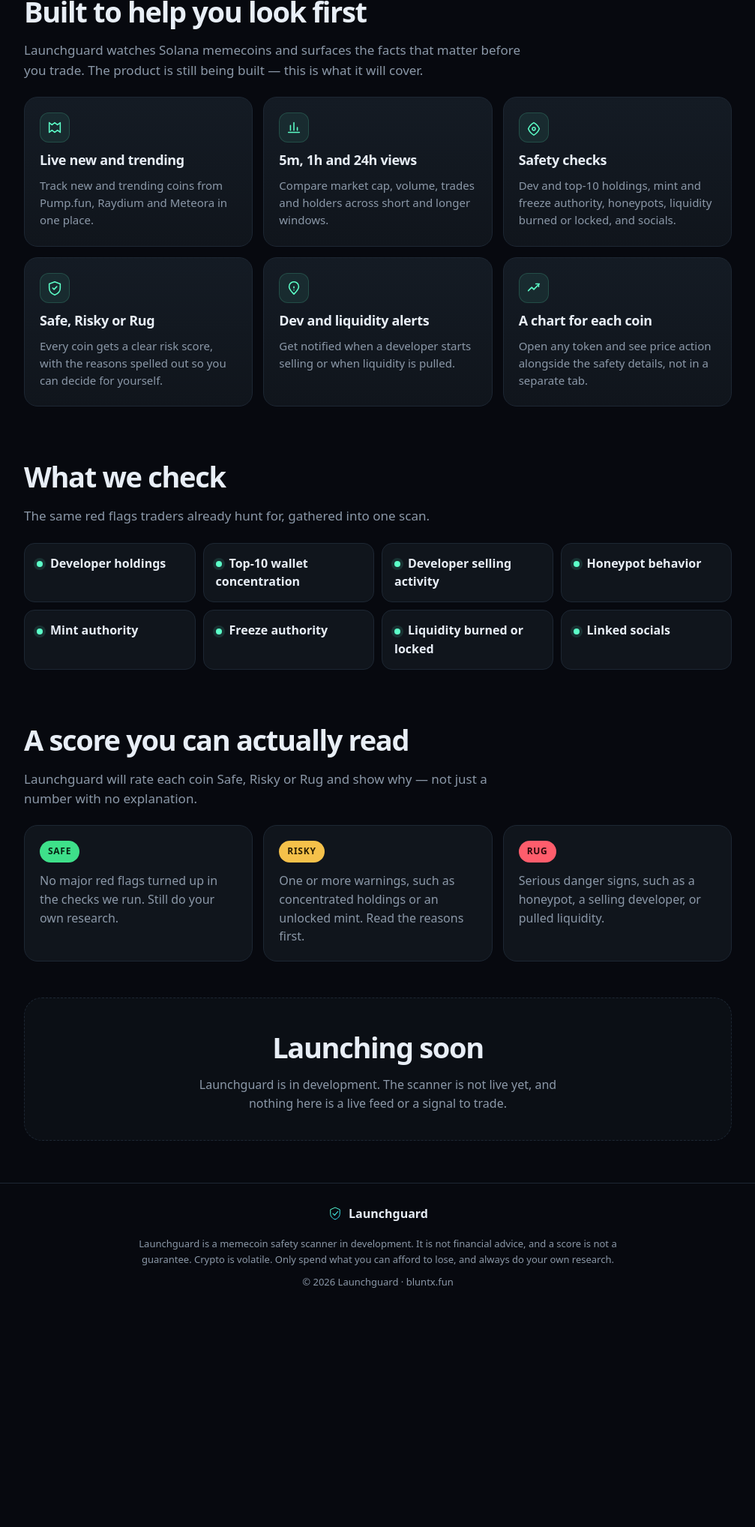
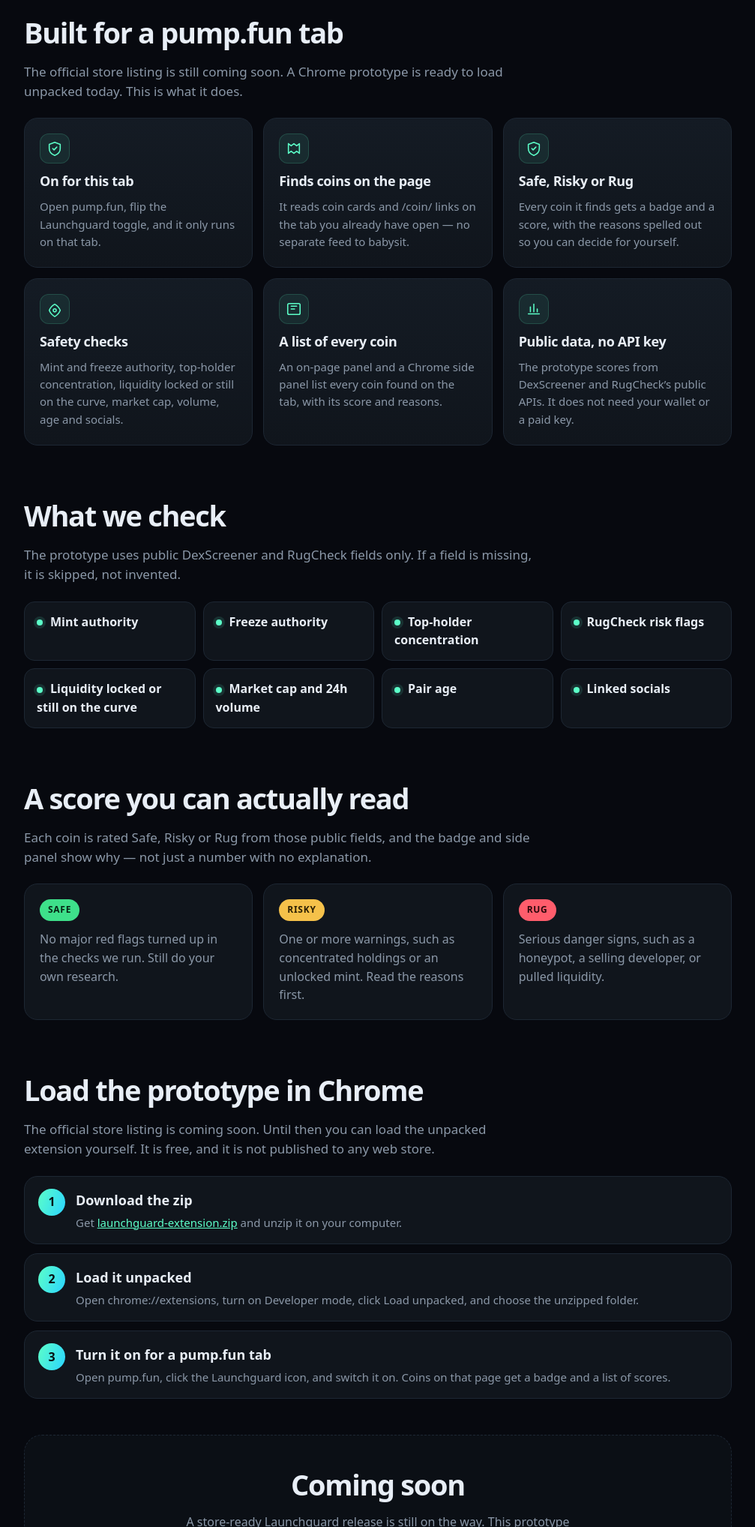
Before and after one commit to idonthaveanymailtogive-create/bluntx.fun, a plain HTML site: page index.html in a window 1280 px wide. Shown: the part 764-2800 px from the top of the page at 75% size, without its empty margins (136-1143 px from the left). Before the commit the page ends 2541 px from the top, so only its background shows below. Drawn offline with Linux system fonts and the light colour scheme.

Commit message:
Present Launchguard as a pump.fun extension and add the prototype zip
The landing page now describes the browser extension, still coming soon, and links to a downloadable Chrome Manifest V3 prototype. It is not published to any web store.

```diff
--- a/index.html
+++ b/index.html
@@ -4,20 +4,20 @@
   <meta charset="utf-8">
   <meta name="viewport" content="width=device-width, initial-scale=1, viewport-fit=cover">
   <title>Launchguard — Scan memecoins before you buy</title>
-  <meta name="description" content="Launchguard is a safety-first Solana memecoin scanner. Check new and trending coins, get a Safe, Risky or Rug score with the reasons, and get alerts when a dev sells or liquidity is pulled. Launching soon.">
+  <meta name="description" content="Launchguard is a browser extension for pump.fun. Turn it on for a tab to scan the coins on the page and see a Safe, Risky or Rug score with the reasons. Coming soon.">
   <meta name="theme-color" content="#07090f">
   <meta name="mobile-web-app-capable" content="yes">
   <meta name="apple-mobile-web-app-capable" content="yes">
   <meta name="apple-mobile-web-app-status-bar-style" content="black-translucent">
   <meta name="apple-mobile-web-app-title" content="Launchguard">
   <meta property="og:title" content="Launchguard — Scan memecoins before you buy">
-  <meta property="og:description" content="A safety-first Solana memecoin scanner. Safe, Risky or Rug scores with reasons. Launching soon.">
+  <meta property="og:description" content="A browser extension for pump.fun. Safe, Risky or Rug scores with reasons. Coming soon.">
   <meta property="og:url" content="https://bluntx.fun/">
   <meta property="og:type" content="website">
   <meta property="og:image" content="https://bluntx.fun/og.png">
   <meta name="twitter:card" content="summary">
   <meta name="twitter:title" content="Launchguard — Scan memecoins before you buy">
-  <meta name="twitter:description" content="A safety-first Solana memecoin scanner. Launching soon.">
+  <meta name="twitter:description" content="A browser extension for pump.fun. Coming soon.">
   <meta name="twitter:image" content="https://bluntx.fun/og.png">
   <link rel="icon" href="favicon.svg" type="image/svg+xml">
   <link rel="icon" href="favicon.png" type="image/png" sizes="32x32">
@@ -34,7 +34,7 @@
     <nav>
       <a href="#features">Features</a>
       <a href="#safety">Safety checks</a>
-      <a href="#score">Risk score</a>
+      <a href="#install">Install</a>
     </nav>
   </header>
 
@@ -43,10 +43,11 @@
       <p class="tag">Launching soon</p>
       <img class="hero-logo" src="logo.svg" alt="Launchguard shield">
       <h1>Launchguard</h1>
-      <p class="lead">Scan new memecoins before you buy.</p>
-      <p class="sub">A safety-first Solana scanner for new and trending coins. See the risks, read the reasons, and get alerted when a dev sells or liquidity is pulled.</p>
+      <p class="lead">Scan the coins on a pump.fun tab before you buy.</p>
+      <p class="sub">Launchguard is a browser extension. You have pump.fun open, you turn it on for that tab, and it tells you about every coin on the page — Safe, Risky or Rug, with the reasons.</p>
       <div class="actions">
-        <a class="btn primary" href="#features">See what’s coming</a>
+        <a class="btn primary" href="launchguard-extension.zip" download>Download the prototype</a>
+        <a class="btn ghost" href="#install">How to load it</a>
       </div>
       <div class="scores" aria-hidden="true">
         <span class="pill safe">Safe</span>
@@ -56,72 +57,72 @@
     </section>
 
     <section id="features" class="section">
-      <h2>Built to help you look first</h2>
-      <p class="intro">Launchguard watches Solana memecoins and surfaces the facts that matter before you trade. The product is still being built — this is what it will cover.</p>
+      <h2>Built for a pump.fun tab</h2>
+      <p class="intro">The official store listing is still coming soon. A Chrome prototype is ready to load unpacked today. This is what it does.</p>
       <ul class="cards">
+        <li>
+          <div class="icon" aria-hidden="true">
+            <svg viewBox="0 0 24 24" fill="none" stroke="currentColor" stroke-width="1.7" stroke-linecap="round" stroke-linejoin="round"><path d="M12 3l8 3v6c0 5-3.5 8.5-8 10-4.5-1.5-8-5-8-10V6l8-3z"/><path d="M9 12l2 2 4-4"/></svg>
+          </div>
+          <h3>On for this tab</h3>
+          <p>Open pump.fun, flip the Launchguard toggle, and it only runs on that tab.</p>
+        </li>
         <li>
           <div class="icon" aria-hidden="true">
             <svg viewBox="0 0 24 24" fill="none" stroke="currentColor" stroke-width="1.7" stroke-linecap="round" stroke-linejoin="round"><path d="M4 19V5M4 19l4-3 4 3 4-3 4 3V5L16 8l-4-3-4 3-4-3"/></svg>
           </div>
-          <h3>Live new and trending</h3>
-          <p>Track new and trending coins from Pump.fun, Raydium and Meteora in one place.</p>
+          <h3>Finds coins on the page</h3>
+          <p>It reads coin cards and /coin/ links on the tab you already have open — no separate feed to babysit.</p>
         </li>
         <li>
           <div class="icon" aria-hidden="true">
-            <svg viewBox="0 0 24 24" fill="none" stroke="currentColor" stroke-width="1.7" stroke-linecap="round" stroke-linejoin="round"><path d="M4 19h16M7 16V9M12 16V5M17 16v-4"/></svg>
+            <svg viewBox="0 0 24 24" fill="none" stroke="currentColor" stroke-width="1.7" stroke-linecap="round" stroke-linejoin="round"><path d="M12 3l8 3v6c0 5-3.5 8.5-8 10-4.5-1.5-8-5-8-10V6l8-3z"/><path d="M9 12l2 2 4-4"/></svg>
           </div>
-          <h3>5m, 1h and 24h views</h3>
-          <p>Compare market cap, volume, trades and holders across short and longer windows.</p>
+          <h3>Safe, Risky or Rug</h3>
+          <p>Every coin it finds gets a badge and a score, with the reasons spelled out so you can decide for yourself.</p>
         </li>
         <li>
           <div class="icon" aria-hidden="true">
             <svg viewBox="0 0 24 24" fill="none" stroke="currentColor" stroke-width="1.7" stroke-linecap="round" stroke-linejoin="round"><path d="M4 14c2-5 6-8 8-9 2 1 6 4 8 9-2 5-6 8-8 9-2-1-6-4-8-9z"/><circle cx="12" cy="14" r="2.2"/></svg>
           </div>
           <h3>Safety checks</h3>
-          <p>Dev and top-10 holdings, mint and freeze authority, honeypots, liquidity burned or locked, and socials.</p>
+          <p>Mint and freeze authority, top-holder concentration, liquidity locked or still on the curve, market cap, volume, age and socials.</p>
         </li>
         <li>
           <div class="icon" aria-hidden="true">
-            <svg viewBox="0 0 24 24" fill="none" stroke="currentColor" stroke-width="1.7" stroke-linecap="round" stroke-linejoin="round"><path d="M12 3l8 3v6c0 5-3.5 8.5-8 10-4.5-1.5-8-5-8-10V6l8-3z"/><path d="M9 12l2 2 4-4"/></svg>
+            <svg viewBox="0 0 24 24" fill="none" stroke="currentColor" stroke-width="1.7" stroke-linecap="round" stroke-linejoin="round"><rect x="3" y="4" width="18" height="16" rx="2"/><path d="M8 8h8M8 12h5"/></svg>
           </div>
-          <h3>Safe, Risky or Rug</h3>
-          <p>Every coin gets a clear risk score, with the reasons spelled out so you can decide for yourself.</p>
+          <h3>A list of every coin</h3>
+          <p>An on-page panel and a Chrome side panel list every coin found on the tab, with its score and reasons.</p>
         </li>
         <li>
           <div class="icon" aria-hidden="true">
-            <svg viewBox="0 0 24 24" fill="none" stroke="currentColor" stroke-width="1.7" stroke-linecap="round" stroke-linejoin="round"><path d="M12 3a7 7 0 017 7c0 4-3 6.5-7 11-4-4.5-7-7-7-11a7 7 0 017-7z"/><path d="M12 10v2M12 15h.01"/></svg>
+            <svg viewBox="0 0 24 24" fill="none" stroke="currentColor" stroke-width="1.7" stroke-linecap="round" stroke-linejoin="round"><path d="M4 19h16M7 16V9M12 16V5M17 16v-4"/></svg>
           </div>
-          <h3>Dev and liquidity alerts</h3>
-          <p>Get notified when a developer starts selling or when liquidity is pulled.</p>
-        </li>
-        <li>
-          <div class="icon" aria-hidden="true">
-            <svg viewBox="0 0 24 24" fill="none" stroke="currentColor" stroke-width="1.7" stroke-linecap="round" stroke-linejoin="round"><path d="M4 16l5-5 3 3 8-8"/><path d="M15 6h4v4"/></svg>
-          </div>
-          <h3>A chart for each coin</h3>
-          <p>Open any token and see price action alongside the safety details, not in a separate tab.</p>
+          <h3>Public data, no API key</h3>
+          <p>The prototype scores from DexScreener and RugCheck’s public APIs. It does not need your wallet or a paid key.</p>
         </li>
       </ul>
     </section>
 
     <section id="safety" class="section">
       <h2>What we check</h2>
-      <p class="intro">The same red flags traders already hunt for, gathered into one scan.</p>
+      <p class="intro">The prototype uses public DexScreener and RugCheck fields only. If a field is missing, it is skipped, not invented.</p>
       <ul class="checks">
-        <li>Developer holdings</li>
-        <li>Top-10 wallet concentration</li>
-        <li>Developer selling activity</li>
-        <li>Honeypot behavior</li>
         <li>Mint authority</li>
         <li>Freeze authority</li>
-        <li>Liquidity burned or locked</li>
+        <li>Top-holder concentration</li>
+        <li>RugCheck risk flags</li>
+        <li>Liquidity locked or still on the curve</li>
+        <li>Market cap and 24h volume</li>
+        <li>Pair age</li>
         <li>Linked socials</li>
       </ul>
     </section>
 
     <section id="score" class="section score-section">
       <h2>A score you can actually read</h2>
-      <p class="intro">Launchguard will rate each coin Safe, Risky or Rug and show why — not just a number with no explanation.</p>
+      <p class="intro">Each coin is rated Safe, Risky or Rug from those public fields, and the badge and side panel show why — not just a number with no explanation.</p>
       <ul class="score-cards">
         <li>
           <span class="pill safe">Safe</span>
@@ -138,9 +139,36 @@
       </ul>
     </section>
 
+    <section id="install" class="section">
+      <h2>Load the prototype in Chrome</h2>
+      <p class="intro">The official store listing is coming soon. Until then you can load the unpacked extension yourself. It is free, and it is not published to any web store.</p>
+      <ol class="steps">
+        <li>
+          <span class="n">1</span>
+          <div>
+            <h3>Download the zip</h3>
+            <p>Get <a href="launchguard-extension.zip" download>launchguard-extension.zip</a> and unzip it on your computer.</p>
+          </div>
+        </li>
+        <li>
+          <span class="n">2</span>
+          <div>
+            <h3>Load it unpacked</h3>
+            <p>Open chrome://extensions, turn on Developer mode, click Load unpacked, and choose the unzipped folder.</p>
+          </div>
+        </li>
+        <li>
+          <span class="n">3</span>
+          <div>
+            <h3>Turn it on for a pump.fun tab</h3>
+            <p>Open pump.fun, click the Launchguard icon, and switch it on. Coins on that page get a badge and a list of scores.</p>
+          </div>
+        </li>
+      </ol>
+    </section>
     <section class="section soon">
-      <h2>Launching soon</h2>
-      <p>Launchguard is in development. The scanner is not live yet, and nothing here is a live feed or a signal to trade.</p>
+      <h2>Coming soon</h2>
+      <p>A store-ready Launchguard release is still on the way. This prototype is for trying the scanner. It is not a live trade signal, and a score is not a guarantee.</p>
     </section>
   </main>
 
@@ -149,7 +177,7 @@
       <img src="logo.svg" alt="" width="20" height="20">
       Launchguard
     </p>
-    <p class="small">Launchguard is a memecoin safety scanner in development. It is not financial advice, and a score is not a guarantee. Crypto is volatile. Only spend what you can afford to lose, and always do your own research.</p>
+    <p class="small">Launchguard is a pump.fun browser extension in development. It is not financial advice, and a score is not a guarantee. Crypto is volatile. Only spend what you can afford to lose, and always do your own research.</p>
     <p class="small">© <span id="yr"></span> Launchguard · bluntx.fun</p>
   </footer>
   <script>
--- a/style.css
+++ b/style.css
@@ -89,6 +89,8 @@ h1{
   color:#071014;
 }
 .btn.primary:hover{filter:brightness(1.06)}
+.btn.ghost{border:1px solid var(--line);color:var(--text);background:transparent}
+.btn.ghost:hover{border-color:var(--acc);color:var(--acc)}
 .scores{display:flex;justify-content:center;gap:10px;flex-wrap:wrap;margin-top:28px}
 .pill{
   display:inline-flex;align-items:center;
@@ -204,3 +206,17 @@ h1{
   .actions{margin-top:16px}
   .scores{margin-top:16px}
 }
+
+.steps{list-style:none;margin:0;padding:0;display:grid;gap:12px}
+.steps li{
+  display:flex;gap:14px;align-items:flex-start;
+  padding:16px 18px;border:1px solid var(--line);
+  border-radius:var(--rad);background:var(--panel);
+}
+.steps .n{
+  flex:none;width:36px;height:36px;border-radius:50%;
+  display:grid;place-items:center;
+  background:linear-gradient(110deg,var(--acc),var(--acc2));color:#071014;font-weight:900;
+}
+.steps h3{margin:2px 0 4px;font-size:18px}
+.steps p{margin:0;color:var(--mut);font-size:15px}
--- a/sw.js
+++ b/sw.js
@@ -1,4 +1,4 @@
-const CACHE = "launchguard-v1";
+const CACHE = "launchguard-v2";
 const ASSETS = [
   "/",
   "/index.html",
```
Also changed, not shown: 2 other files.
